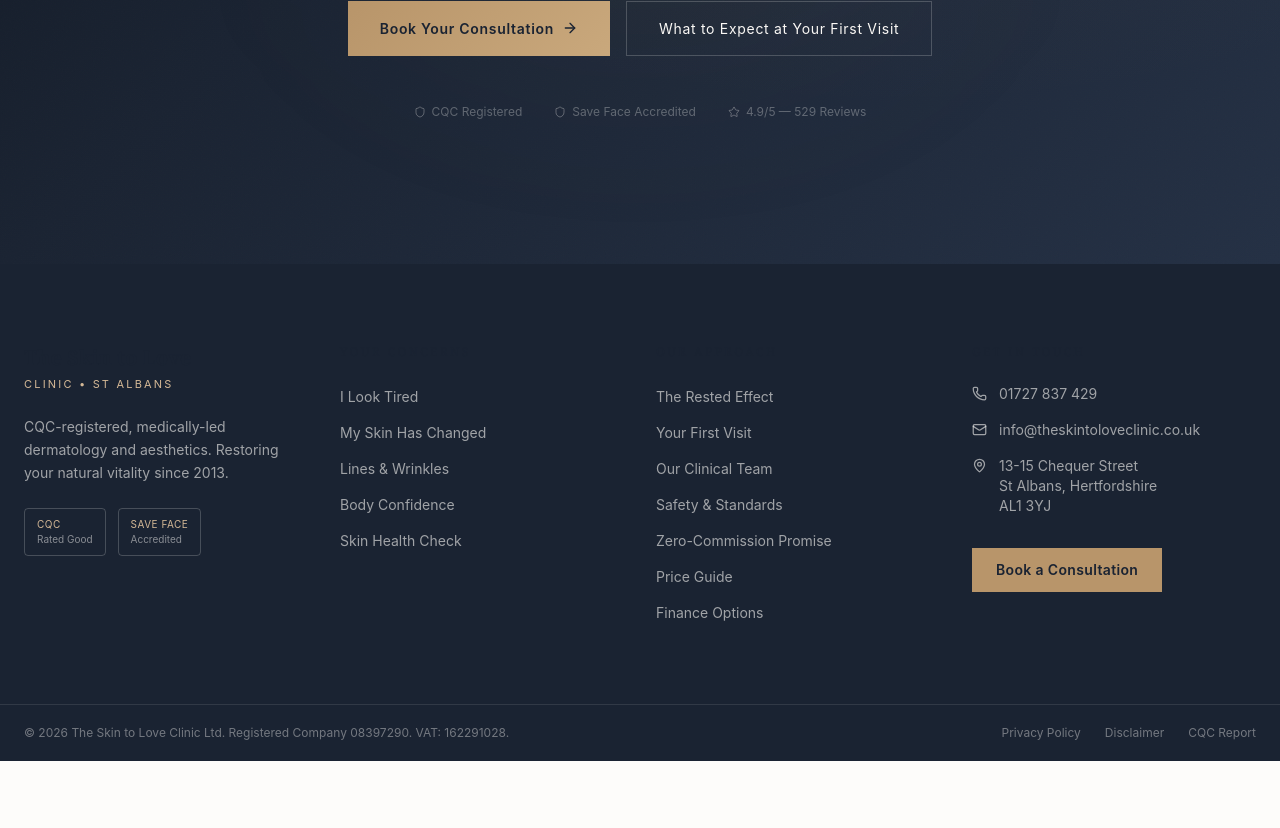
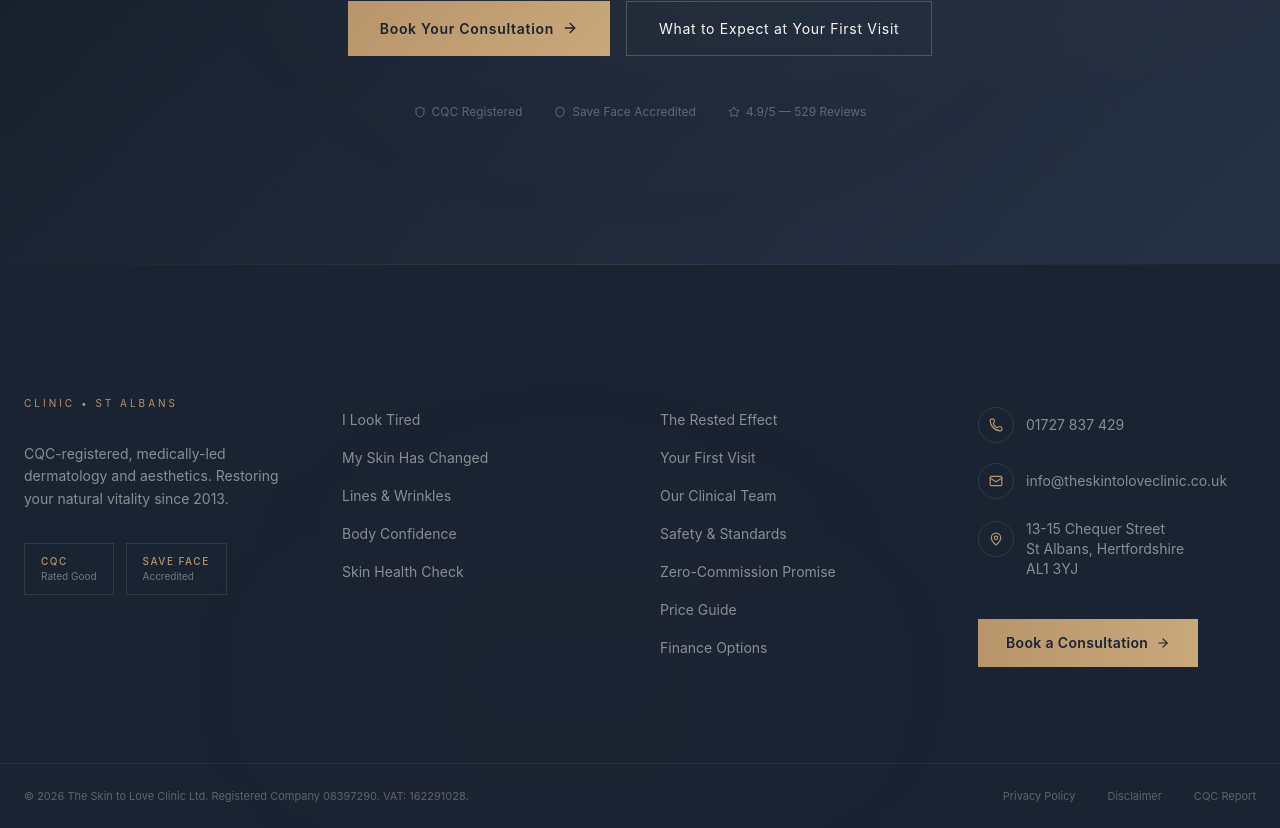
Before and after one commit to rscott-max/skin-to-love-website, a Next.js app: page / in a window 1280 px wide. Shown: the part 6605-7433 px from the top of the page. Before the commit the page ends 7366 px from the top, so only its background shows below. Built offline with nearby package versions, Linux system fonts and the light colour scheme.

Commit message:
Premium redesign: Footer with editorial layout and gold accents

```diff
--- a/src/components/Footer.tsx
+++ b/src/components/Footer.tsx
@@ -1,43 +1,48 @@
 import Link from "next/link";
-import { Phone, Mail, MapPin } from "lucide-react";
+import { Phone, Mail, MapPin, ArrowRight } from "lucide-react";
 
 export function Footer() {
   return (
-    <footer className="bg-navy text-cream/80">
+    <footer className="bg-navy text-cream/80 relative overflow-hidden">
+      {/* Decorative top border */}
+      <div className="absolute top-0 left-0 right-0 h-[1px] bg-gradient-to-r from-transparent via-gold/20 to-transparent" />
+
+      {/* Subtle glow */}
+      <div className="absolute bottom-0 left-1/4 w-[500px] h-[300px] bg-gold/[0.02] rounded-full blur-[120px] pointer-events-none" />
+
       {/* Main footer */}
-      <div className="max-w-7xl mx-auto px-6 py-16 lg:py-20">
-        <div className="grid grid-cols-1 md:grid-cols-2 lg:grid-cols-4 gap-12 lg:gap-8">
+      <div className="max-w-7xl mx-auto px-6 py-20 lg:py-24 relative z-10">
+        <div className="grid grid-cols-1 md:grid-cols-2 lg:grid-cols-4 gap-14 lg:gap-10">
           {/* Brand column */}
           <div className="lg:col-span-1">
-            <h3 className="font-heading text-cream text-xl font-semibold mb-1">
+            <h3 className="font-heading text-cream text-2xl font-semibold mb-1 tracking-tight">
               The Skin to Love
             </h3>
-            <p className="text-[11px] tracking-[0.2em] uppercase text-gold-light mb-6">
+            <p className="text-[10px] tracking-[0.3em] uppercase text-gold mb-8">
               Clinic &bull; St Albans
             </p>
-            <p className="text-sm leading-relaxed text-cream/60 mb-6">
+            <p className="text-sm leading-relaxed text-cream/50 mb-8">
               CQC-registered, medically-led dermatology and aesthetics.
               Restoring your natural vitality since 2013.
             </p>
             <div className="flex gap-3">
-              {/* Trust badges */}
-              <div className="px-3 py-2 border border-cream/20 rounded-sm">
-                <p className="text-[10px] uppercase tracking-wider text-gold-light">CQC</p>
-                <p className="text-[10px] text-cream/50">Rated Good</p>
+              <div className="px-4 py-2.5 border border-cream/10 hover:border-gold/20 transition-colors duration-300">
+                <p className="text-[10px] uppercase tracking-[0.15em] text-gold font-medium">CQC</p>
+                <p className="text-[10px] text-cream/40">Rated Good</p>
               </div>
-              <div className="px-3 py-2 border border-cream/20 rounded-sm">
-                <p className="text-[10px] uppercase tracking-wider text-gold-light">Save Face</p>
-                <p className="text-[10px] text-cream/50">Accredited</p>
+              <div className="px-4 py-2.5 border border-cream/10 hover:border-gold/20 transition-colors duration-300">
+                <p className="text-[10px] uppercase tracking-[0.15em] text-gold font-medium">Save Face</p>
+                <p className="text-[10px] text-cream/40">Accredited</p>
               </div>
             </div>
           </div>
 
           {/* Quick links */}
           <div>
-            <h4 className="text-xs uppercase tracking-[0.2em] text-gold-light font-medium mb-6">
+            <h4 className="text-[10px] uppercase tracking-[0.3em] text-gold font-medium mb-8">
               Your Concerns
             </h4>
-            <ul className="space-y-3">
+            <ul className="space-y-3.5">
               {[
                 ["I Look Tired", "/concerns/i-look-tired"],
                 ["My Skin Has Changed", "/concerns/my-skin-has-changed"],
@@ -46,7 +51,7 @@ export function Footer() {
                 ["Skin Health Check", "/concerns/skin-health-check"],
               ].map(([label, href]) => (
                 <li key={href}>
-                  <Link href={href} className="text-sm text-cream/60 hover:text-gold-light transition-colors">
+                  <Link href={href} className="text-sm text-cream/50 hover:text-gold-light transition-colors duration-300 hover:translate-x-1 inline-block">
                     {label}
                   </Link>
                 </li>
@@ -56,10 +61,10 @@ export function Footer() {
 
           {/* About */}
           <div>
-            <h4 className="text-xs uppercase tracking-[0.2em] text-gold-light font-medium mb-6">
+            <h4 className="text-[10px] uppercase tracking-[0.3em] text-gold font-medium mb-8">
               Our Approach
             </h4>
-            <ul className="space-y-3">
+            <ul className="space-y-3.5">
               {[
                 ["The Rested Effect", "/approach/the-rested-effect"],
                 ["Your First Visit", "/approach/your-first-visit"],
@@ -70,7 +75,7 @@ export function Footer() {
                 ["Finance Options", "/finance"],
               ].map(([label, href]) => (
                 <li key={href}>
-                  <Link href={href} className="text-sm text-cream/60 hover:text-gold-light transition-colors">
+                  <Link href={href} className="text-sm text-cream/50 hover:text-gold-light transition-colors duration-300 hover:translate-x-1 inline-block">
                     {label}
                   </Link>
                 </li>
@@ -80,25 +85,31 @@ export function Footer() {
 
           {/* Contact */}
           <div>
-            <h4 className="text-xs uppercase tracking-[0.2em] text-gold-light font-medium mb-6">
+            <h4 className="text-[10px] uppercase tracking-[0.3em] text-gold font-medium mb-8">
               Get in Touch
             </h4>
-            <ul className="space-y-4">
+            <ul className="space-y-5">
               <li>
-                <a href="tel:01727837429" className="flex items-start gap-3 text-sm text-cream/60 hover:text-gold-light transition-colors">
-                  <Phone size={15} className="mt-0.5 shrink-0" />
+                <a href="tel:01727837429" className="flex items-center gap-3 text-sm text-cream/50 hover:text-gold-light transition-colors duration-300 group">
+                  <div className="w-9 h-9 rounded-full border border-cream/10 flex items-center justify-center group-hover:border-gold/30 transition-colors duration-300">
+                    <Phone size={14} className="text-gold" />
+                  </div>
                   01727 837 429
                 </a>
               </li>
               <li>
-                <a href="mailto:info@theskintoloveclinic.co.uk" className="flex items-start gap-3 text-sm text-cream/60 hover:text-gold-light transition-colors">
-                  <Mail size={15} className="mt-0.5 shrink-0" />
+                <a href="mailto:info@theskintoloveclinic.co.uk" className="flex items-center gap-3 text-sm text-cream/50 hover:text-gold-light transition-colors duration-300 group">
+                  <div className="w-9 h-9 rounded-full border border-cream/10 flex items-center justify-center group-hover:border-gold/30 transition-colors duration-300">
+                    <Mail size={14} className="text-gold" />
+                  </div>
                   info@theskintoloveclinic.co.uk
                 </a>
               </li>
               <li>
-                <div className="flex items-start gap-3 text-sm text-cream/60">
-                  <MapPin size={15} className="mt-0.5 shrink-0" />
+                <div className="flex items-start gap-3 text-sm text-cream/50">
+                  <div className="w-9 h-9 rounded-full border border-cream/10 flex items-center justify-center shrink-0 mt-0.5">
+                    <MapPin size={14} className="text-gold" />
+                  </div>
                   <span>
                     13-15 Chequer Street<br />
                     St Albans, Hertfordshire<br />
@@ -108,12 +119,13 @@ export function Footer() {
               </li>
             </ul>
 
-            <div className="mt-8">
+            <div className="mt-10">
               <Link
                 href="/book"
-                className="inline-block px-6 py-3 bg-gold text-navy text-sm font-semibold tracking-wide hover:bg-gold-light transition-colors"
+                className="inline-flex items-center gap-2 px-7 py-3.5 bg-gradient-to-r from-gold to-gold-muted text-navy text-sm font-semibold tracking-wide hover:shadow-[0_4px_20px_-4px_rgba(184,149,106,0.4)] hover:-translate-y-[1px] transition-all duration-300"
               >
                 Book a Consultation
+                <ArrowRight size={14} />
               </Link>
             </div>
           </div>
@@ -121,19 +133,19 @@ export function Footer() {
       </div>
 
       {/* Bottom bar */}
-      <div className="border-t border-cream/10">
-        <div className="max-w-7xl mx-auto px-6 py-5 flex flex-col md:flex-row justify-between items-center gap-4">
-          <p className="text-xs text-cream/40">
+      <div className="border-t border-cream/[0.06]">
+        <div className="max-w-7xl mx-auto px-6 py-6 flex flex-col md:flex-row justify-between items-center gap-4">
+          <p className="text-[11px] text-cream/30">
             &copy; {new Date().getFullYear()} The Skin to Love Clinic Ltd. Registered Company 08397290. VAT: 162291028.
           </p>
-          <div className="flex gap-6">
-            <Link href="/privacy" className="text-xs text-cream/40 hover:text-cream/60 transition-colors">
+          <div className="flex gap-8">
+            <Link href="/privacy" className="text-[11px] text-cream/30 hover:text-cream/60 transition-colors duration-300">
               Privacy Policy
             </Link>
-            <Link href="/disclaimer" className="text-xs text-cream/40 hover:text-cream/60 transition-colors">
+            <Link href="/disclaimer" className="text-[11px] text-cream/30 hover:text-cream/60 transition-colors duration-300">
               Disclaimer
             </Link>
-            <a href="https://www.cqc.org.uk/location/1-7739567376" target="_blank" rel="noopener noreferrer" className="text-xs text-cream/40 hover:text-cream/60 transition-colors">
+            <a href="https://www.cqc.org.uk/location/1-7739567376" target="_blank" rel="noopener noreferrer" className="text-[11px] text-cream/30 hover:text-cream/60 transition-colors duration-300">
               CQC Report
             </a>
           </div>
```
